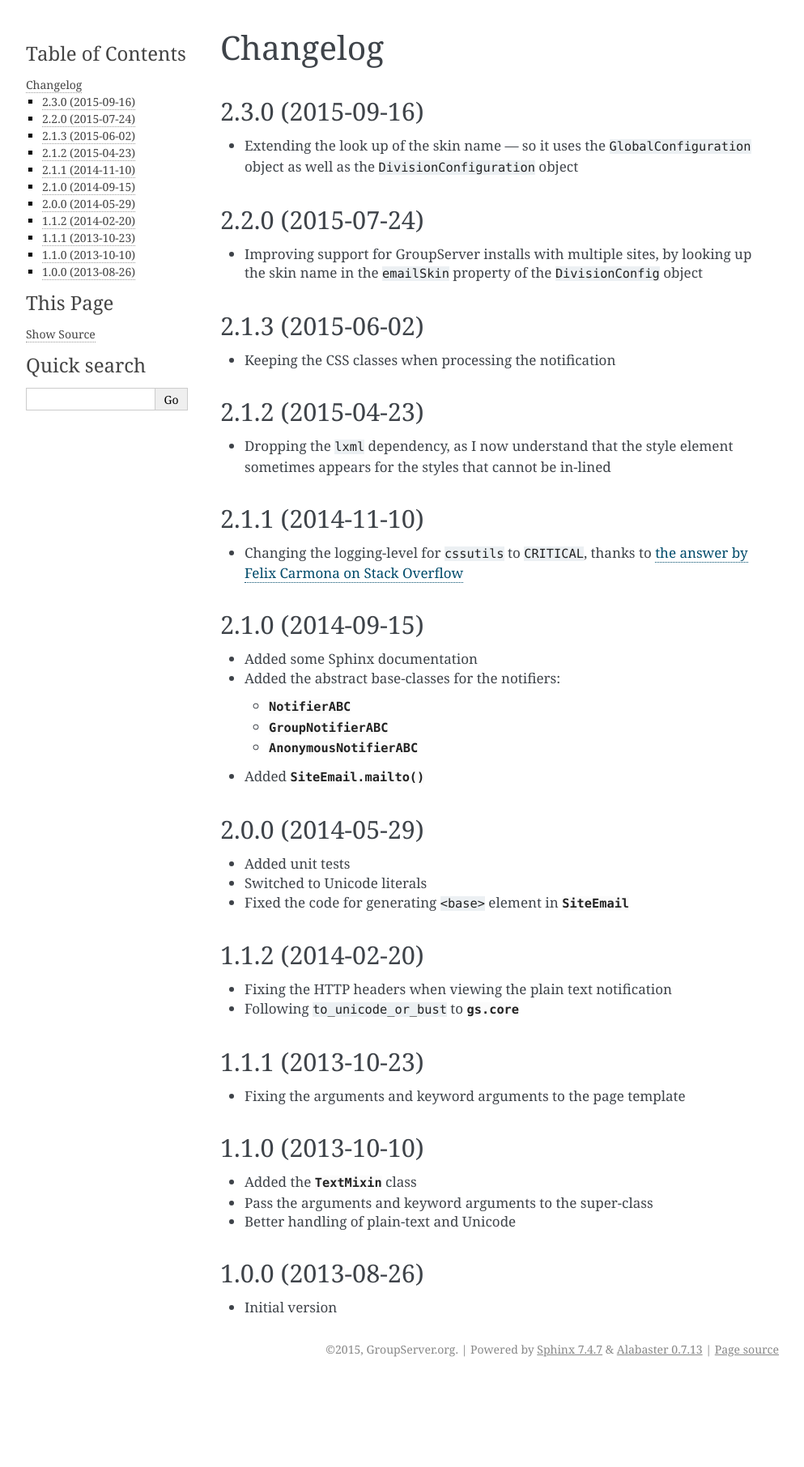
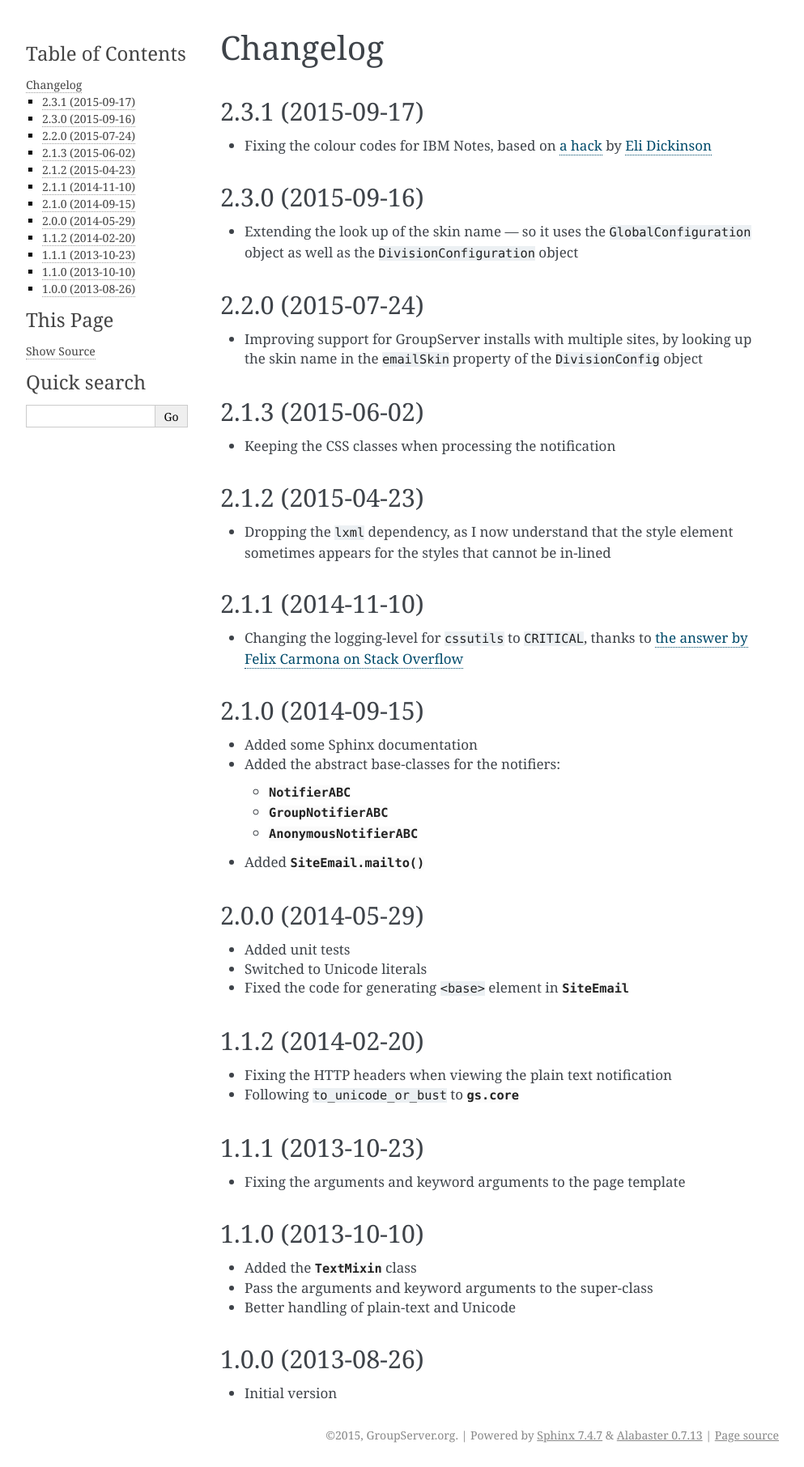
Before and after one commit to groupserver/gs.content.email.base, a Sphinx documentation site: the page built from docs/HISTORY.rst, in a window 1280 px wide. Shown: the whole page at 81% size, without its empty margins (148-1141 px from the left). Built offline with Sphinx 7.4.7, drawn with Linux system fonts in a browser that asks for light colours; before the commit the page ends 1706 px from its top, so only the background shows below that.

Commit message:
Bumping the version.

```diff
--- a/docs/HISTORY.rst
+++ b/docs/HISTORY.rst
@@ -1,5 +1,16 @@
 Changelog
 =========
+
+2.3.1 (2015-09-17)
+------------------
+
+* Fixing the colour codes for IBM Notes, based on `a hack`_ by
+  `Eli Dickinson`_
+
+.. _a hack:
+   https://github.com/peterbe/premailer/issues/114#issuecomment-117219868
+
+.. _Eli Dickinson: https://github.com/elidickinson
 
 2.3.0 (2015-09-16)
 ------------------
--- a/version.py
+++ b/version.py
@@ -1,5 +1,5 @@
 # -*- coding: utf-8 -*-
-version = '2.3.0'
+version = '2.3.1'
 release = False
 
 #--------------------------------------------------------------------------#
```
